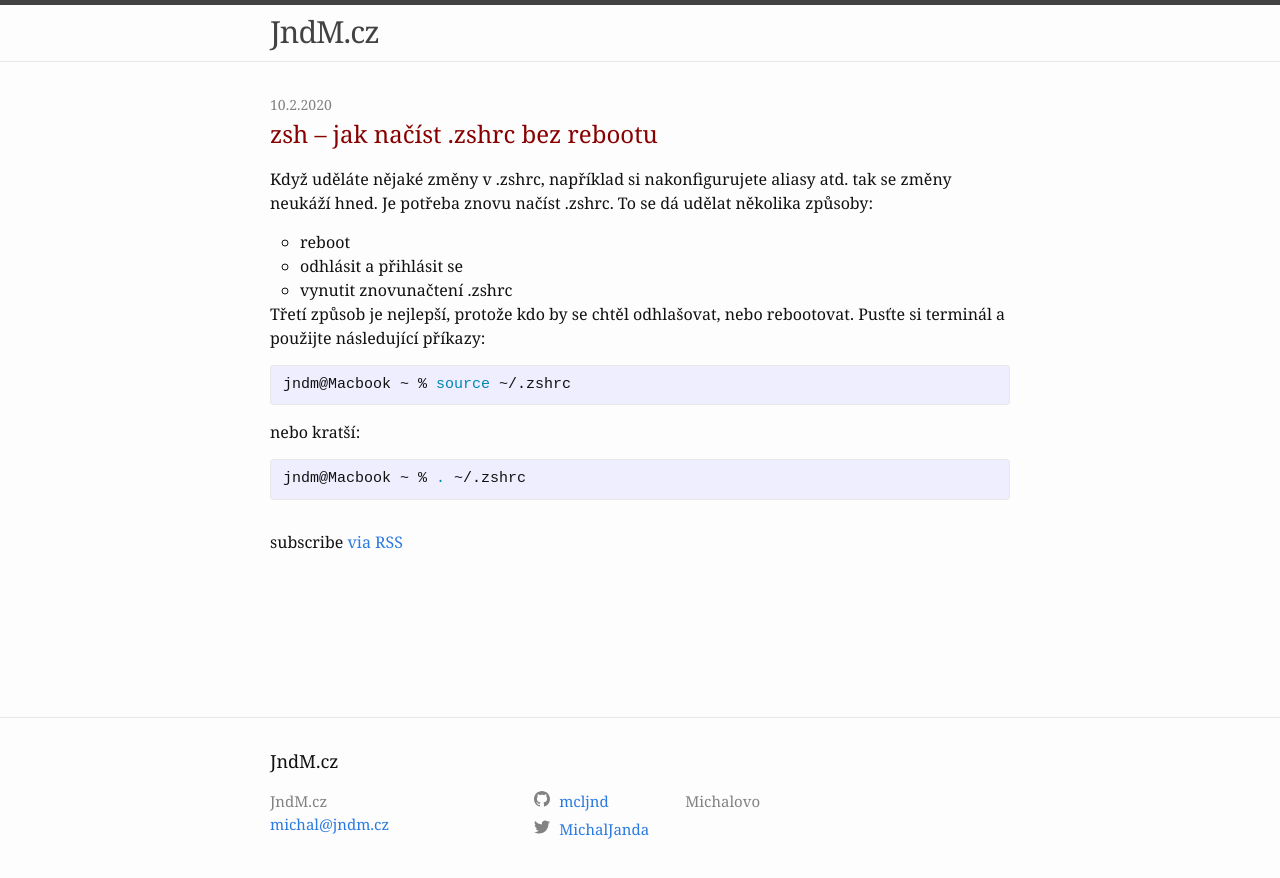
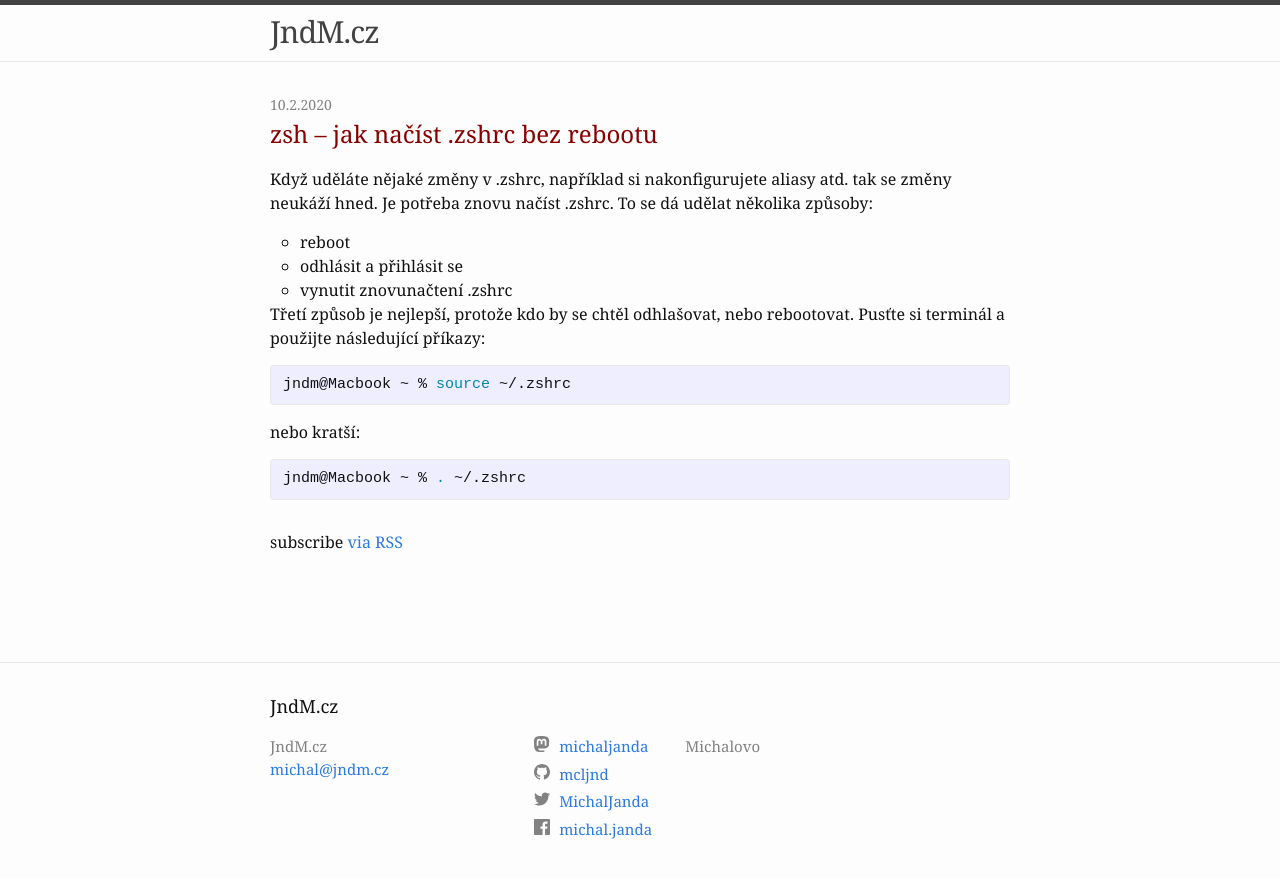
Before and after one commit to mcljnd/jndm.cz, a Jekyll site: the page built from index.markdown, in a window 1280 px wide. Shown: the top 878 px of the page. Built offline with Jekyll 4.4.1, drawn with Linux system fonts in a browser that asks for light colours.

Commit message:
Updated social links

```diff
--- a/_config.yml
+++ b/_config.yml
@@ -26,6 +26,13 @@ baseurl: "" # the subpath of your site, e.g. /blog
 url: "" # the base hostname & protocol for your site, e.g. http://example.com
 twitter_username: MichalJanda
 github_username:  mcljnd
+facebook_username: michal.janda
+
+# Mastodon instances
+mastodon:
+  - username: michaljanda
+    instance: mastodonczech.cz
+
 
 # Build settings
 theme: minima
--- a/_includes/social.html
+++ b/_includes/social.html
@@ -1,13 +1,13 @@
 <ul class="social-media-list">
+  {%- for mst in site.mastodon -%}{%- if mst.username and mst.instance -%}<li><a rel="me" href="https://{{ mst.instance| cgi_escape | escape}}/@{{mst.username}}"><svg class="svg-icon"><use xlink:href="{{ '/assets/minima-social-icons.svg#mastodon' | relative_url }}"></use></svg> <span class="username">{{ mst.username|escape }}</span></a></li>{%- endif -%}{%- endfor -%}
+  {%- if site.github_username -%}<li><a href="https://github.com/{{ site.github_username| cgi_escape | escape }}"><svg class="svg-icon"><use xlink:href="{{ '/assets/minima-social-icons.svg#github' | relative_url }}"></use></svg> <span class="username">{{ site.github_username| escape }}</span></a></li>{%- endif -%}
+  {%- if site.twitter_username -%}<li><a href="https://www.twitter.com/{{ site.twitter_username| cgi_escape | escape }}"><svg class="svg-icon"><use xlink:href="{{ '/assets/minima-social-icons.svg#twitter' | relative_url }}"></use></svg> <span class="username">{{ site.twitter_username| escape }}</span></a></li>{%- endif -%}
   {%- if site.dribbble_username -%}<li><a href="https://dribbble.com/{{ site.dribbble_username| cgi_escape | escape }}"><svg class="svg-icon"><use xlink:href="{{ '/assets/minima-social-icons.svg#dribbble' | relative_url }}"></use></svg> <span class="username">{{ site.dribbble_username| escape }}</span></a></li>{%- endif -%}
   {%- if site.facebook_username -%}<li><a href="https://www.facebook.com/{{ site.facebook_username| cgi_escape | escape }}"><svg class="svg-icon"><use xlink:href="{{ '/assets/minima-social-icons.svg#facebook' | relative_url }}"></use></svg> <span class="username">{{ site.facebook_username| escape }}</span></a></li>{%- endif -%}
   {%- if site.flickr_username -%}<li><a href="https://www.flickr.com/photos/{{ site.flickr_username| cgi_escape | escape }}"><svg class="svg-icon"><use xlink:href="{{ '/assets/minima-social-icons.svg#flickr' | relative_url }}"></use></svg> <span class="username">{{ site.flickr_username| escape }}</span></a></li>{%- endif -%}
-  {%- if site.github_username -%}<li><a href="https://github.com/{{ site.github_username| cgi_escape | escape }}"><svg class="svg-icon"><use xlink:href="{{ '/assets/minima-social-icons.svg#github' | relative_url }}"></use></svg> <span class="username">{{ site.github_username| escape }}</span></a></li>{%- endif -%}
   {%- if site.instagram_username -%}<li><a href="https://instagram.com/{{ site.instagram_username| cgi_escape | escape }}"><svg class="svg-icon"><use xlink:href="{{ '/assets/minima-social-icons.svg#instagram' | relative_url }}"></use></svg> <span class="username">{{ site.instagram_username| escape }}</span></a></li>{%- endif -%}
   {%- if site.linkedin_username -%}<li><a href="https://www.linkedin.com/in/{{ site.linkedin_username| cgi_escape | escape }}"><svg class="svg-icon"><use xlink:href="{{ '/assets/minima-social-icons.svg#linkedin' | relative_url }}"></use></svg> <span class="username">{{ site.linkedin_username| escape }}</span></a></li>{%- endif -%}
   {%- if site.pinterest_username -%}<li><a href="https://www.pinterest.com/{{ site.pinterest_username| cgi_escape | escape }}"><svg class="svg-icon"><use xlink:href="{{ '/assets/minima-social-icons.svg#pinterest' | relative_url }}"></use></svg> <span class="username">{{ site.pinterest_username| escape }}</span></a></li>{%- endif -%}
-  {%- for mst in site.mastodon -%}{%- if mst.username and mst.instance -%}<li><a href="https://{{ mst.instance| cgi_escape | escape}}/@{{mst.username}}"><svg class="svg-icon"><use xlink:href="{{ '/assets/minima-social-icons.svg#mastodon' | relative_url }}"></use></svg> <span class="username">{{ mst.username|escape }}</span></a></li>{%- endif -%}{%- endfor -%}
-  {%- if site.twitter_username -%}<li><a href="https://www.twitter.com/{{ site.twitter_username| cgi_escape | escape }}"><svg class="svg-icon"><use xlink:href="{{ '/assets/minima-social-icons.svg#twitter' | relative_url }}"></use></svg> <span class="username">{{ site.twitter_username| escape }}</span></a></li>{%- endif -%}
   {%- if site.youtube_username -%}<li><a href="https://youtube.com/{{ site.youtube_username| cgi_escape | escape }}"><svg class="svg-icon"><use xlink:href="{{ '/assets/minima-social-icons.svg#youtube' | relative_url }}"></use></svg> <span class="username">{{ site.youtube_username| escape }}</span></a></li>{%- endif -%}
   {%- if site.googleplus_username -%}<li><a href="https://plus.google.com/{{ site.googleplus_username| escape }}"><svg class="svg-icon"><use xlink:href="{{ '/assets/minima-social-icons.svg#googleplus' | relative_url }}"></use></svg> <span class="username">{{ site.googleplus_username| escape }}</span></a></li>{%- endif -%}
   {%- if site.rss -%}<li><a href="{{ 'feed.xml' | relative_url }}"><svg class="svg-icon"><use xlink:href="{{ '/assets/minima-social-icons.svg#rss' | relative_url }}"></use></svg> <span>{{ site.rss | escape }}</span></a></li>{%- endif -%}
```
